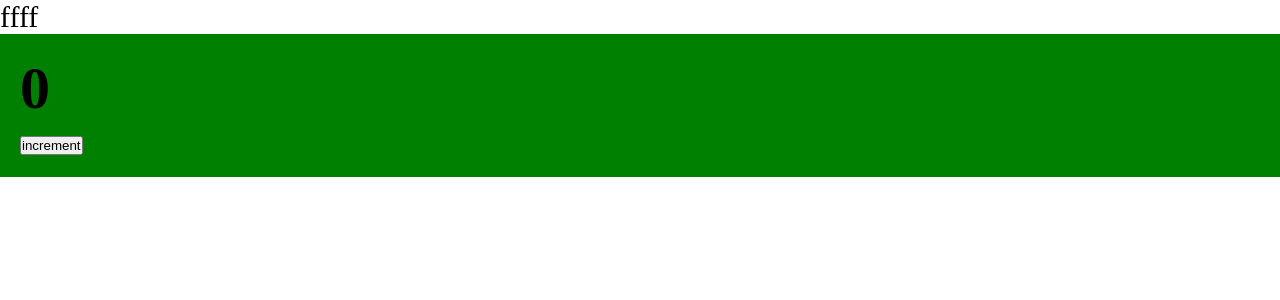
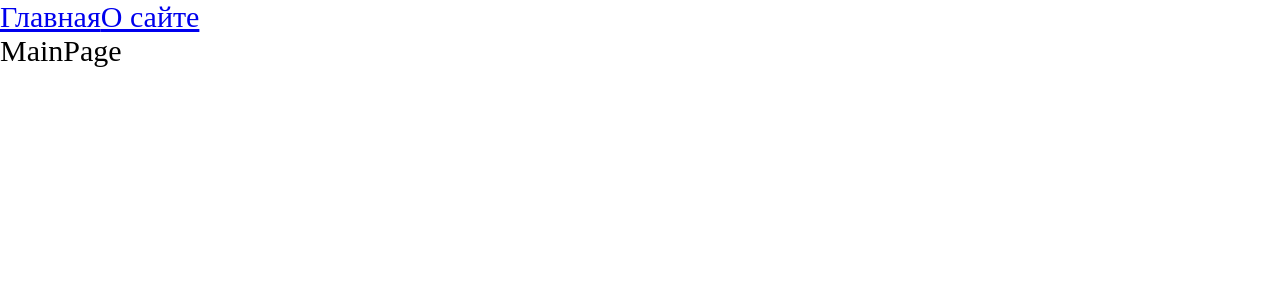
Before and after one commit to yakut54/react-production-ts, a React app: page / in a window 1280 px wide. Shown: the top 300 px of the page. Built offline with nearby package versions, Linux system fonts and the light colour scheme.

Commit message:
code splitting & router-dom

```diff
--- a/package.json
+++ b/package.json
@@ -15,6 +15,7 @@
     "@types/node": "^17.0.45",
     "@types/react": "^17.0.52",
     "@types/react-dom": "^17.0.18",
+    "@types/react-router-dom": "^5.3.3",
     "@types/webpack": "^5.28.0",
     "@types/webpack-dev-server": "^4.7.2",
     "css-loader": "^6.6.0",
@@ -33,6 +34,7 @@
   },
   "dependencies": {
     "react": "^17.0.2",
-    "react-dom": "^17.0.2"
+    "react-dom": "^17.0.2",
+    "react-router-dom": "^6.2.1"
   }
 }
--- a/src/App.tsx
+++ b/src/App.tsx
@@ -1,13 +1,22 @@
-import { Counter } from './components/Counter'
+import { Link, Route, Routes } from 'react-router-dom'
+import { AboutPageAsync } from './pages/AboutPages/AboutPage.async'
+import { MainPageAsync } from './pages/MainPage/MainPage.async'
 import './index.scss'
+import { Suspense } from 'react'
 
 const App = () => {
-  return (
-    <div className="app">
-      ffff
-      <Counter />
-    </div>
-  );
-};
+	return (
+		<div className="app">
+			<Link to={'/'}>Главная</Link>
+			<Link to={'/about'}>О сайте</Link>
+			<Suspense fallback={<div>Loading...</div>}>
+				<Routes>
+					<Route path={'/about'} element={<AboutPageAsync />} />
+					<Route path={'/'} element={<MainPageAsync />} />
+				</Routes>
+			</Suspense>
+		</div>
+	)
+}
 
-export default App;
+export default App
--- a/src/index.tsx
+++ b/src/index.tsx
@@ -1,7 +1,10 @@
-import { render } from "react-dom"
-import App from "./App"
+import { render } from 'react-dom'
+import { BrowserRouter } from 'react-router-dom'
+import App from './App'
 
 render(
-  <App />,
-  document.getElementById('root')
+	<BrowserRouter>
+		<App />
+	</BrowserRouter>,
+	document.getElementById('root')
 )
--- /dev/null
+++ b/src/pages/AboutPages/AboutPage.async.tsx
@@ -0,0 +1,6 @@
+import { lazy } from 'react';
+
+export const AboutPageAsync = lazy(() => new Promise(resolve => {
+  // @ts-ignore
+  setTimeout(() => resolve(import('./AboutPage')), 1000)
+}))
--- /dev/null
+++ b/src/pages/AboutPages/AboutPage.tsx
@@ -0,0 +1,11 @@
+
+
+const AboutPage = () => {
+  return (
+    <div>
+      AboutPage
+    </div>
+  );
+};
+
+export default AboutPage;
--- /dev/null
+++ b/src/pages/MainPage/MainPage.async.tsx
@@ -0,0 +1,6 @@
+import { lazy } from 'react';
+
+export const MainPageAsync = lazy(() => new Promise(resolve => {
+  // @ts-ignore
+  setTimeout(() => resolve(import('./MainPage')), 1000)
+}))
--- /dev/null
+++ b/src/pages/MainPage/MainPage.tsx
@@ -0,0 +1,11 @@
+import React from 'react';
+
+const MainPage = () => {
+  return (
+    <div>
+      MainPage
+    </div>
+  );
+};
+
+export default MainPage;
```
Also changed, not shown: 3 other files (tests, documents, lock files or other folders).
